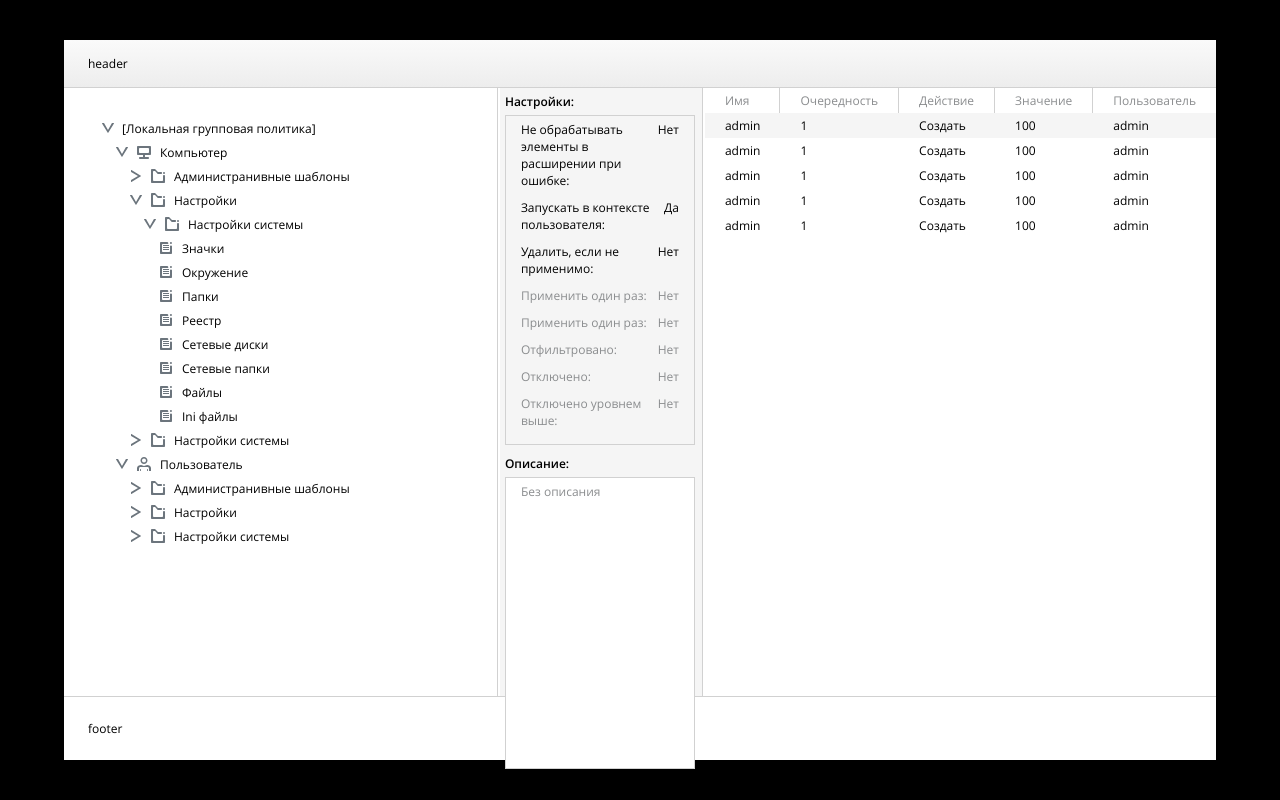
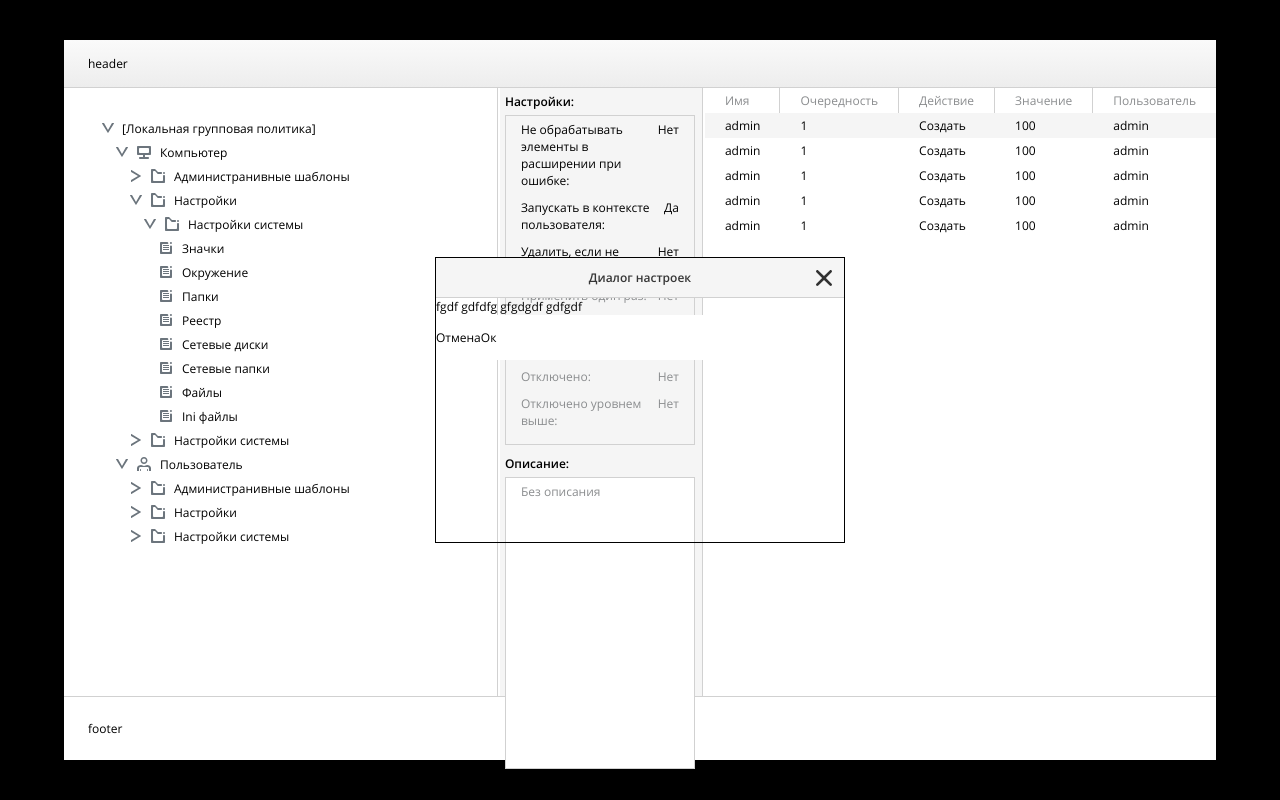
Before and after one commit to vladimirovicp/layout-gp-web-ui, a website built with Vite: page src/index.html in a window 1280 px wide. Built offline with nearby package versions, Linux system fonts and the light colour scheme.

Commit message:
feat: start modal preference

```diff
--- a/src/assets/styles/components/preference.scss
+++ b/src/assets/styles/components/preference.scss
@@ -96,6 +96,63 @@
                 background-color: #f5f5f5;
             }
         }
+
+        &__modal{
+            position: relative;
+            position: fixed;
+            top: 50%;
+            left: 50%;
+            transform: translate(-50%, -50%) scale(0);
+            transition: 0.5s all;
+            z-index: 100;
+
+            border: 1px solid #000;
+
+
+
+            &.active{
+                transform: translate(-50%, -50%) scale(1);
+                transition: 0.5s all;
+            }
+
+            &-wrapper{
+                width: 408px;
+                height: 284px;
+            }
+
+            &-header{
+                background: #f5f5f5;
+                border-bottom: 1px solid #d1d1d1;
+                height: 40px;
+                display: flex;
+                justify-content: center;
+                align-items: center;
+                position: relative;
+
+                .title{
+                    font-weight: 600;
+                    color: #363636;
+                }
+
+                .close{
+                    width: 16px;
+                    height: 16px;
+                    position: absolute;
+                    cursor: pointer;
+                    right: 12px;
+                    top: 12px;
+                    background-image: url(../../img/svg/close.svg);
+                }
+
+            }
+
+            &-footer{
+                height: 45px;
+                background-color: #fff;
+                display: flex;
+                align-items: center;
+            }
+        }
     }
 
     .preference__divider{
--- a/src/index.html
+++ b/src/index.html
@@ -297,7 +297,26 @@
                             </tbody>
                         </table>
 
+                        <div class="preference__modal active">
+                            <div class="preference__modal-wrapper">
+                                <div class="preference__modal-header">
+                                    <div class="title">Диалог настроек</div>
+                                    <div class="close"></div>
+                                </div>
 
+                                <div class="preference__modal-content">
+                                    fgdf gdfdfg gfgdgdf gdfgdf
+                                </div>
+
+
+
+                                <div class="preference__modal-footer">
+                                    <div class="btn btn-cancel">Отмена</div>
+                                    <div class="btn btn-oк">Ок</div>
+                                </div>
+                            </div>
+
+                        </div>
                     </div>
 
                 </div>
```
Also changed, not shown: src/assets/img/svg/close.svg (added).
